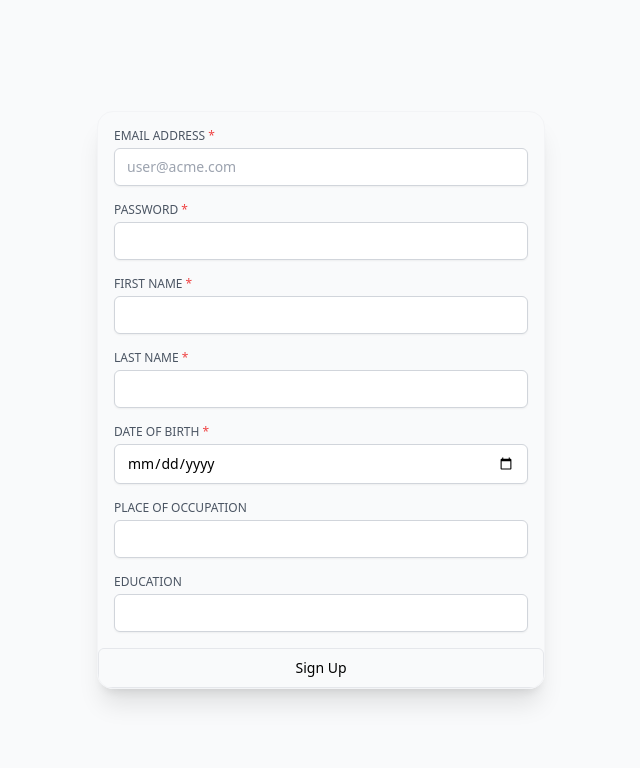
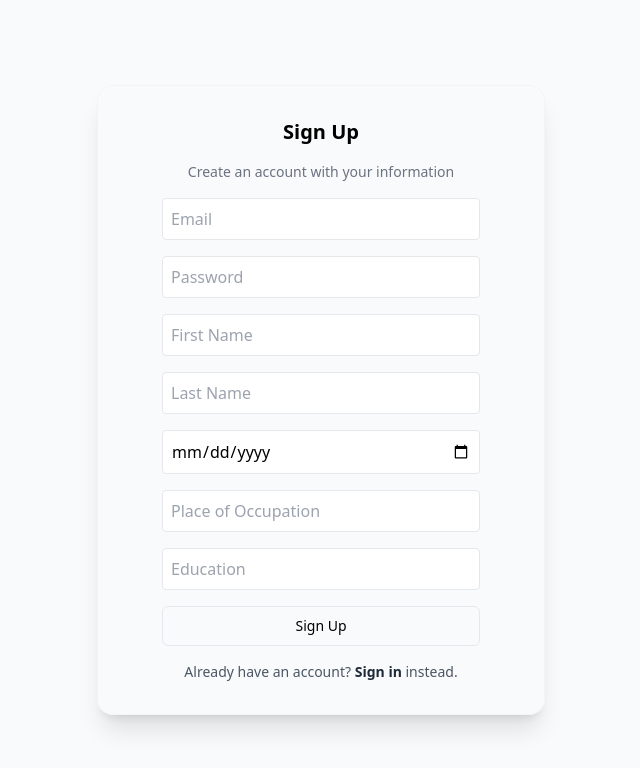
Before and after one commit to tm1722/ip-pip, a Next.js app: page /register in a window 1280 px wide. Shown: the top 768 px of the page, without its empty margins (319-959 px from the left). Built offline with nearby package versions, Linux system fonts and the light colour scheme.

Commit message:
Revert "made the register form fancy"
This reverts commit 6802d2aed76ecd3149890290bc3a0af6d98c2781.

```diff
--- a/app/login/page.tsx
+++ b/app/login/page.tsx
@@ -1,7 +1,7 @@
 'use client';
 
 import Link from 'next/link';
-import { Form } from 'app/login/login-form';
+import { Form } from 'app/form';
 import { SubmitButton } from 'app/submit-button';
 import { useState } from 'react';
 import { handleLogin } from './actions';
--- a/app/register/page.tsx
+++ b/app/register/page.tsx
@@ -4,8 +4,6 @@ import { useState } from 'react';
 import Link from 'next/link';
 import { useRouter } from 'next/navigation';
 import { SubmitButton } from 'app/submit-button';
-import { RegisterFormFields } from 'app/register/register-form';
-
 
 export default function RegisterPage() {
   const router = useRouter();
@@ -83,15 +81,40 @@ export default function RegisterPage() {
   return (
     <div className="flex h-screen w-screen items-center justify-center bg-gray-50">
       <div className="z-10 w-full max-w-md overflow-hidden rounded-2xl border border-gray-100 shadow-xl">
-        <form onSubmit={handleSubmit} className="...">
-          <RegisterFormFields errors={errors} />
-          {errors.general && (
-            <p className="text-sm text-red-700 bg-red-100 px-2 py-1 rounded">{errors.general}</p>
+        <form onSubmit={handleSubmit} className="flex flex-col space-y-4 bg-gray-50 px-4 py-8 sm:px-16">
+          <h3 className="text-xl font-semibold text-center">Sign Up</h3>
+          <p className="text-sm text-gray-500 text-center">
+            Create an account with your information
+          </p>
+
+          <input name="email" type="email" required placeholder="Email" className="w-full p-2 border rounded" />
+          <input name="password" type="password" required placeholder="Password" className="w-full p-2 border rounded" />
+          {Array.isArray(errors.password) && (
+            <p className="whitespace-pre-line text-sm text-red-700 bg-red-100 px-3 py-2 rounded">
+              {errors.password.join('')}
+            </p>
           )}
+
+          <input name="first_name" required placeholder="First Name" className="w-full p-2 border rounded" />
+          <input name="last_name" required placeholder="Last Name" className="w-full p-2 border rounded" />
+          <input name="date_of_birth" type="date" required className="w-full p-2 border rounded" />
+          {errors.date_of_birth && <p className="text-sm text-red-700 bg-red-100 px-2 py-1 rounded">{errors.date_of_birth}</p>}
+
+          <input name="place_of_occupation" placeholder="Place of Occupation" className="w-full p-2 border rounded" />
+          <input name="education" placeholder="Education" className="w-full p-2 border rounded" />
+
+          {errors.general && <p className="text-sm text-red-700 bg-red-100 px-2 py-1 rounded">{errors.general}</p>}
+
           <SubmitButton>Sign Up</SubmitButton>
-          {/* ...footer */}
+
+          <p className="text-center text-sm text-gray-600">
+            {'Already have an account? '}
+            <Link href="/login" className="font-semibold text-gray-800">
+              Sign in
+            </Link>
+            {' instead.'}
+          </p>
         </form>
-
       </div>
     </div>
   );
--- a/app/register/register-form.tsx
+++ /dev/null
@@ -1,114 +0,0 @@
-import React from 'react';
-
-export function RegisterFormFields() {
-  return (
-    <div className="p-4 space-y-4">
-      <div>
-        <label
-          htmlFor="email"
-          className="block text-xs text-gray-600 uppercase"
-          title="This field is required."
-        >
-          Email Address<span className="text-red-500"> *</span>
-        </label>
-        <input
-          id="email"
-          name="email"
-          type="email"
-          placeholder="user@acme.com"
-          autoComplete="email"
-          required
-          className="mt-1 block w-full appearance-none rounded-md border border-gray-300 px-3 py-2 placeholder-gray-400 shadow-sm focus:border-black focus:outline-none focus:ring-black sm:text-sm"
-        />
-      </div>
-
-      <div>
-        <label
-          htmlFor="password"
-          className="block text-xs text-gray-600 uppercase"
-          title="This field is required."
-        >
-          Password<span className="text-red-500"> *</span>
-        </label>
-        <input
-          id="password"
-          name="password"
-          type="password"
-          required
-          className="mt-1 block w-full appearance-none rounded-md border border-gray-300 px-3 py-2 placeholder-gray-400 shadow-sm focus:border-black focus:outline-none focus:ring-black sm:text-sm"
-        />
-      </div>
-
-      <div>
-        <label
-          htmlFor="first_name"
-          className="block text-xs text-gray-600 uppercase"
-          title="This field is required."
-        >
-          First Name<span className="text-red-500"> *</span>
-        </label>
-        <input
-          id="first_name"
-          name="first_name"
-          required
-          className="mt-1 block w-full appearance-none rounded-md border border-gray-300 px-3 py-2 placeholder-gray-400 shadow-sm focus:border-black focus:outline-none focus:ring-black sm:text-sm"
-        />
-      </div>
-
-      <div>
-        <label
-          htmlFor="last_name"
-          className="block text-xs text-gray-600 uppercase"
-          title="This field is required."
-        >
-          Last Name<span className="text-red-500"> *</span>
-        </label>
-        <input
-          id="last_name"
-          name="last_name"
-          required
-          className="mt-1 block w-full appearance-none rounded-md border border-gray-300 px-3 py-2 placeholder-gray-400 shadow-sm focus:border-black focus:outline-none focus:ring-black sm:text-sm"
-        />
-      </div>
-
-      <div>
-        <label
-          htmlFor="date_of_birth"
-          className="block text-xs text-gray-600 uppercase"
-          title="This field is required."
-        >
-          Date of Birth<span className="text-red-500"> *</span>
-        </label>
-        <input
-          id="date_of_birth"
-          name="date_of_birth"
-          type="date"
-          required
-          className="mt-1 block w-full appearance-none rounded-md border border-gray-300 px-3 py-2 shadow-sm focus:border-black focus:outline-none focus:ring-black sm:text-sm"
-        />
-      </div>
-
-      <div>
-        <label htmlFor="place_of_occupation" className="block text-xs text-gray-600 uppercase">
-          Place of Occupation
-        </label>
-        <input
-          id="place_of_occupation"
-          name="place_of_occupation"
-          className="mt-1 block w-full appearance-none rounded-md border border-gray-300 px-3 py-2 placeholder-gray-400 shadow-sm focus:border-black focus:outline-none focus:ring-black sm:text-sm"
-        />
-      </div>
-
-      <div>
-        <label htmlFor="education" className="block text-xs text-gray-600 uppercase">
-          Education
-        </label>
-        <input
-          id="education"
-          name="education"
-          className="mt-1 block w-full appearance-none rounded-md border border-gray-300 px-3 py-2 placeholder-gray-400 shadow-sm focus:border-black focus:outline-none focus:ring-black sm:text-sm"
-        />
-      </div>
-    </div>
-  );
-}
```
Also changed, not shown: app/form.tsx (renamed from app/login/login-form.tsx).
